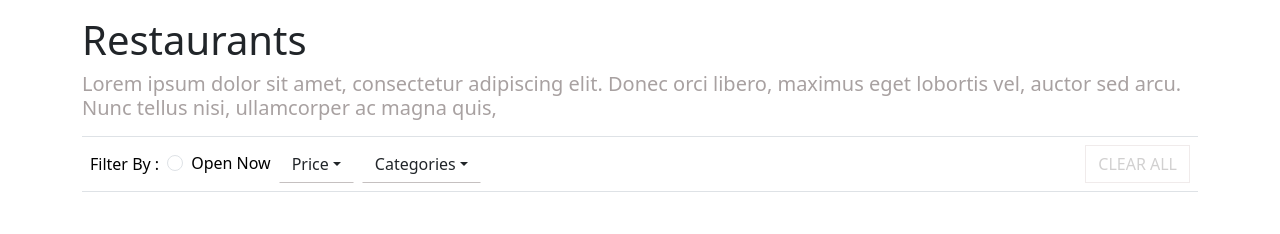
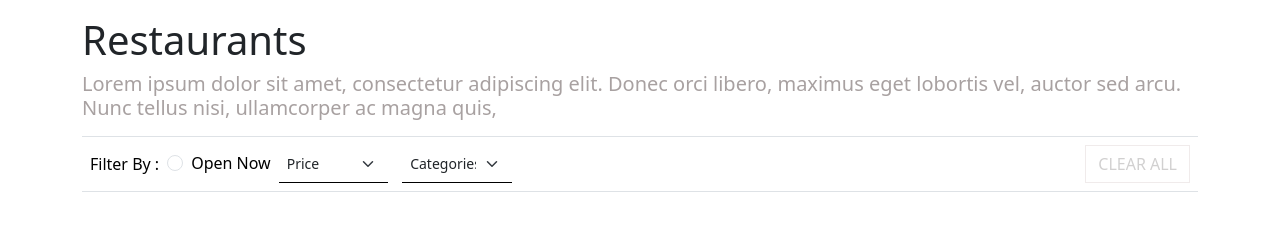
Before and after one commit to alifmutaram/FrontendDevReactjs-AlifAkbarMutaram, a React (Create React App) app: page / in a window 1280 px wide. Shown: the top 234 px of the page. Built offline with nearby package versions, Linux system fonts and the light colour scheme.

Commit message:
add (feat) select option

```diff
--- a/src/CardRestaurant/index.js
+++ b/src/CardRestaurant/index.js
@@ -1,7 +1,7 @@
 import Button from "react-bootstrap/Button";
 import Card from "react-bootstrap/Card";
 import "../style.css";
-import { Link, useHistory } from "react-router-dom/cjs/react-router-dom.min";
+import { useHistory } from "react-router-dom/cjs/react-router-dom.min";
 
 const CardRestaurant = ({ img, location, price, desc, name }) => {
   const { push } = useHistory();
@@ -15,6 +15,7 @@ const CardRestaurant = ({ img, location, price, desc, name }) => {
         <Card.Body>
           <Card.Title>{name}</Card.Title>
           <Card.Text>{desc}.</Card.Text>
+
           <div className="card-title-name">
             <h6>{location}</h6>
             <h6>{price}</h6>
--- a/src/SectionRestaurant/section.js
+++ b/src/SectionRestaurant/section.js
@@ -38,25 +38,20 @@ const Section = () => {
                   <Form.Check type="radio" label="Open Now" />
                 </Form>
               </div>
-              <DropdownButton
-                className="dropdown me-2"
-                variant="white"
-                title="Price"
-              >
-                <Dropdown.Item href="#/action-1"></Dropdown.Item>
-                <Dropdown.Item href="#/action-2">Another action</Dropdown.Item>
-                <Dropdown.Item href="#/action-3">Something else</Dropdown.Item>
-              </DropdownButton>
-              <DropdownButton
-                className="dropdown"
-                variant="white"
-                title="Categories"
-                mr-2
-              >
-                <Dropdown.Item href="#/action-1">Action</Dropdown.Item>
-                <Dropdown.Item href="#/action-2">Another action</Dropdown.Item>
-                <Dropdown.Item href="#/action-3">Something else</Dropdown.Item>
-              </DropdownButton>
+              <div style={{ display: "flex", flexDirection: "row" }}>
+                <Form.Select size="sm" className="select">
+                  <option>Price</option>
+                  <option value="1">1 - 50</option>
+                  <option value="2">50 - 100</option>
+                  <option value="3">100 - 200</option>
+                </Form.Select>
+                <Form.Select size="sm" className="select">
+                  <option>Categories</option>
+                  <option value="1">1 - 50</option>
+                  <option value="2">50 - 100</option>
+                  <option value="3">100 - 200</option>
+                </Form.Select>
+              </div>
             </div>
             <div>
               <Button className="clear-btn">CLEAR ALL</Button>
--- a/src/style.css
+++ b/src/style.css
@@ -37,6 +37,14 @@ h2 {
   flex-direction: row;
   align-items: center;
 }
+.select {
+  margin-right: 1em;
+  border-radius: 0 !important;
+  border-bottom: 1px solid black !important;
+  border-top: 0 solid !important;
+  border-left: 0 solid !important;
+  border-right: 0 solid !important;
+}
 
 /* CARD STYLE */
 .card-title-name {
```
